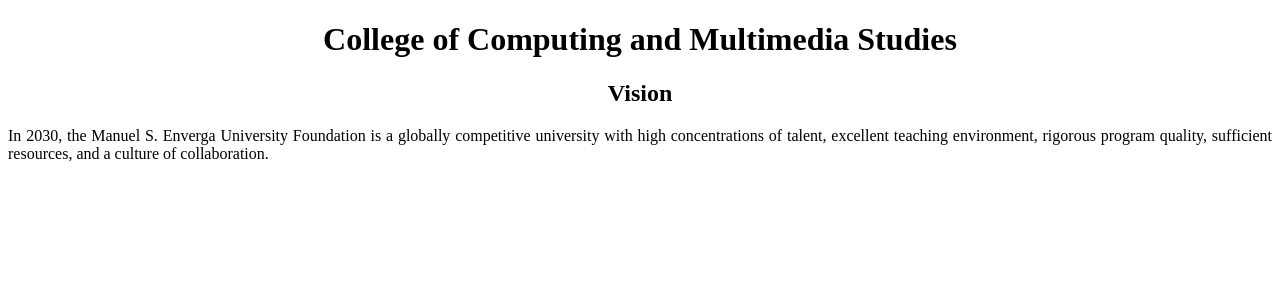
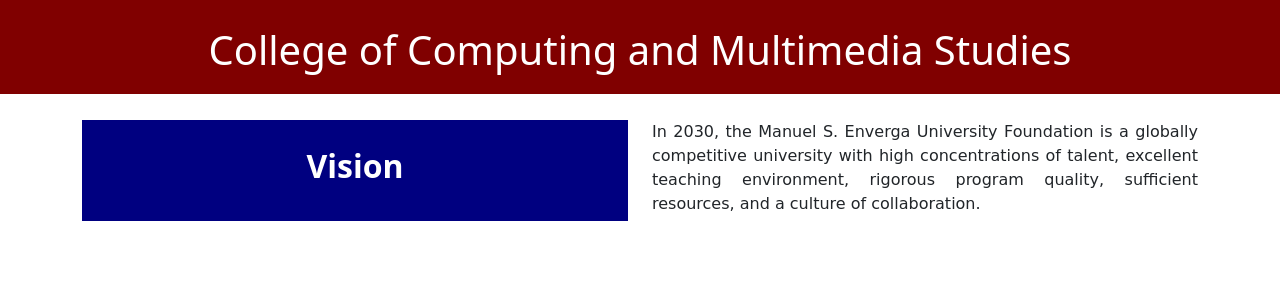
Before and after one commit to GalacticRPB/BarnesAsynchCSIPT, a Django app: page /vision/ in a window 1280 px wide. Shown: the top 300 px of the page. Run offline with Django 4.2, Linux system fonts and the light colour scheme.

Commit message:
added bootstrap, basic layout, font style and font color

```diff
--- a/barnesAsynch/templates/info/vision.html
+++ b/barnesAsynch/templates/info/vision.html
@@ -4,16 +4,47 @@
     <meta charset="UTF-8">
     <meta http-equiv="X-UA-Compatible" content="IE=edge">
     <meta name="viewport" content="width=device-width, initial-scale=1.0">
+    <link href="https://cdn.jsdelivr.net/npm/bootstrap@5.1.3/dist/css/bootstrap.min.css" rel="stylesheet" integrity="sha384-1BmE4kWBq78iYhFldvKuhfTAU6auU8tT94WrHftjDbrCEXSU1oBoqyl2QvZ6jIW3" crossorigin="anonymous">
     <title>CCMS Vision</title>
 </head>
 <style>
-    h1{text-align:center;}
-    h2{text-align:center;}
-    p{text-align:justify;}
+    .header{
+        text-align:center;
+        padding-top: 2%;
+        padding-bottom: 1%;
+        background-color: maroon;
+        color: white;
+        margin-bottom: 2%;
+    }
+    h2{
+        text-align:center;
+        color: white;
+        font-weight: bold;
+    }
+    p{
+        text-align: justify;
+        font-family: cursive;
+    }
+    .left{
+        background-color: navy;
+        padding: 5%;
+    }
 </style>
 <body>
+    <div class="header">
     <h1>College of Computing and Multimedia Studies</h1>
-    <h2>Vision</h2>
+    </div>
+    <div class="container">
+        <div class="row">
+        <div class="col-sm">
+        <div class="left">
+        <h2>Vision</h2>
+        </div>
+        </div>
+        <div class="col-sm">
     <p>In 2030, the Manuel S. Enverga University Foundation is a globally competitive university with high concentrations of talent, excellent teaching environment, rigorous program quality, sufficient resources, and a culture of collaboration.</p>
+    </div>
+    </div>
+    </div>
 </body>
 </html>
--- a/barnesAsynch/views.py
+++ b/barnesAsynch/views.py
@@ -6,9 +6,7 @@ def mission(request):
     return render(request,"mission.html")
 
 def vision(request):
-    vision = "In 2030, the Manuel S. Enverga University Foundation is a globally competitive university with high concentrations of talent, excellent teaching environment, rigorous program quality, sufficient resources, and a culture of collaboration."
     return render(request,"vision.html")
 
 def objectives(request):
-    objectives = "MSEUF shall produce graduates who have research-based knowledge, leadership and management skills, and professionalism."
     return render(request,"objectives.html")
```
Also changed, not shown: barnesAsynch/templates/info/mission.html (+34 -3 lines), barnesAsynch/templates/info/objectives.html (+35 -4 lines).
